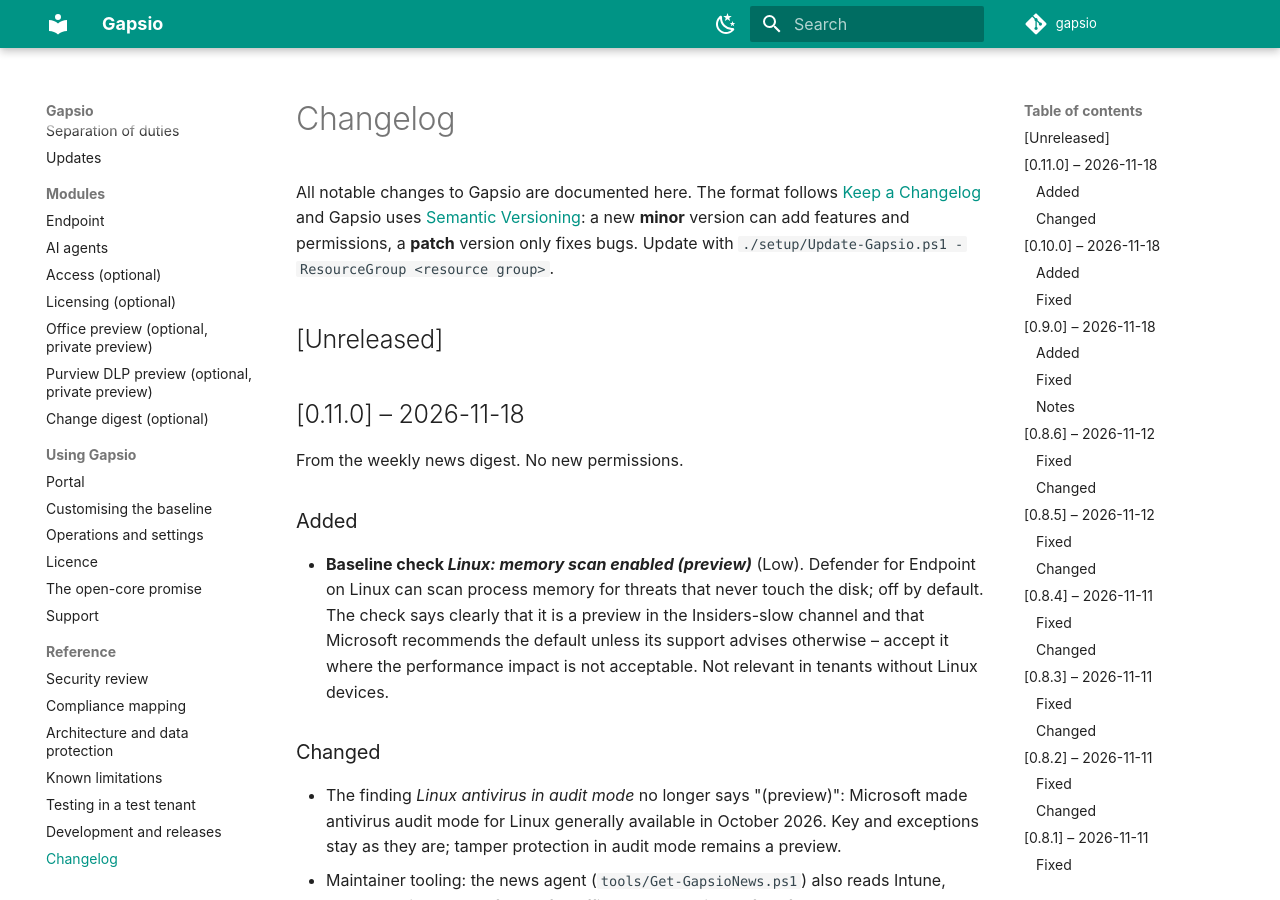
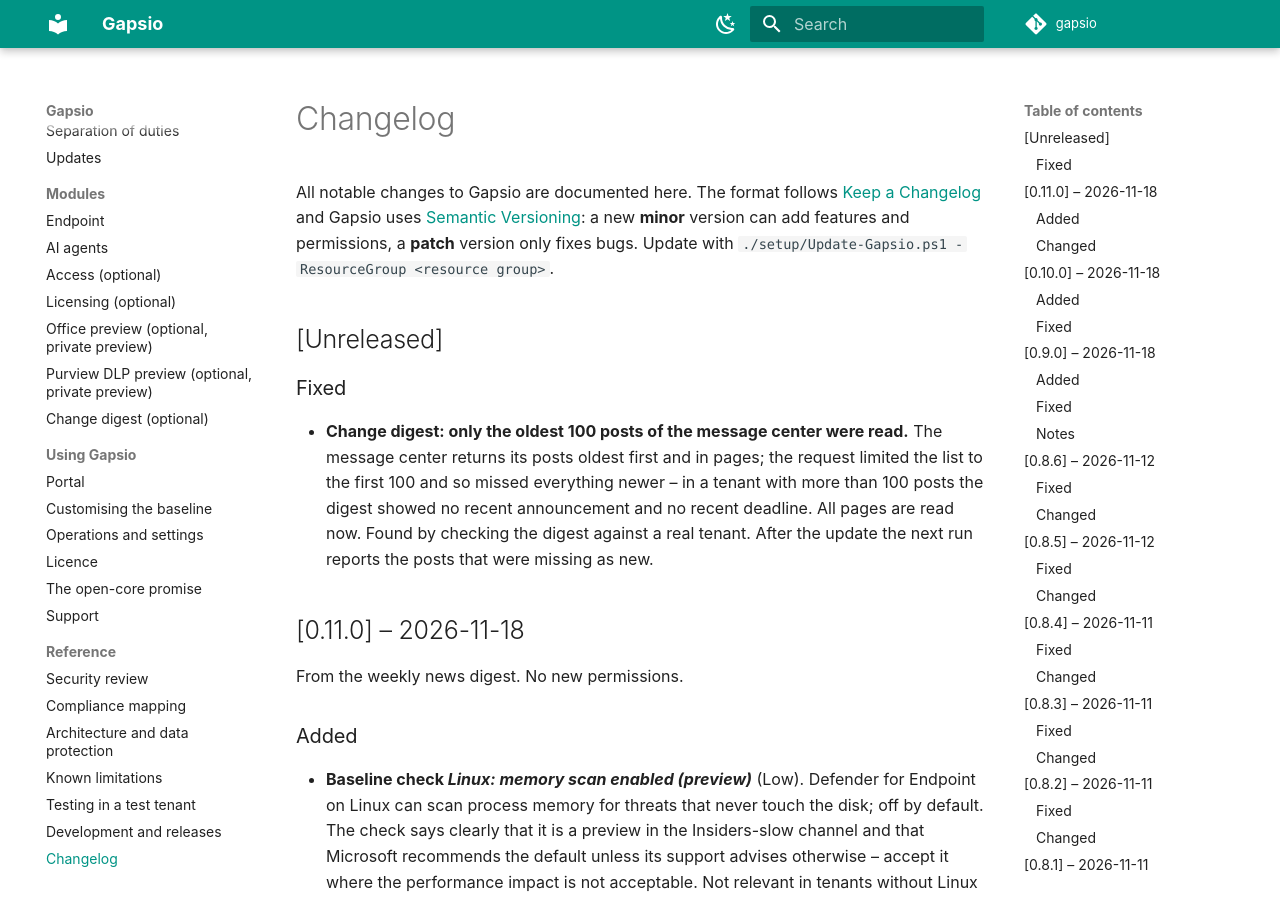
Before and after one commit to dominikhoefling/gapsio, an MkDocs documentation site: the page built from docs/changelog.md, in a window 1280 px wide and 900 px high. Built offline with MkDocs 1.6.1 and Material for MkDocs 9.7.7, drawn with Linux system fonts in a browser that asks for light colours; comment, search, counter and statistics services are not loaded.

Commit message:
Read every page of the message center in the change digest
The request capped the list with $top=100. The message center returns its
posts oldest first, so in a tenant with more than 100 posts the digest never
saw a recent announcement or deadline. The page size now goes into the Prefer
header as documented and all pages are read. The test mock pages like the
service and caps the list when $top is sent.

Signed-off-by: Dominik Höfling <dominik.hoefling@outlook.com>

```diff
--- a/CHANGELOG.md
+++ b/CHANGELOG.md
@@ -5,6 +5,13 @@ and Gapsio uses [Semantic Versioning](https://semver.org/): a new **minor** vers
 a **patch** version only fixes bugs. Update with `./setup/Update-Gapsio.ps1 -ResourceGroup <resource group>`.
 
 ## [Unreleased]
+
+### Fixed
+- **Change digest: only the oldest 100 posts of the message center were read.** The message center returns its
+  posts oldest first and in pages; the request limited the list to the first 100 and so missed everything newer –
+  in a tenant with more than 100 posts the digest showed no recent announcement and no recent deadline. All pages
+  are read now. Found by checking the digest against a real tenant. After the update the next run reports the
+  posts that were missing as new.
 
 ## [0.11.0] – 2026-11-18
 
```
Also changed, not shown: docs/modules/digest.md (+2 -1 lines), src/functionapp/config/knowledge/digest.md (+2 -1 lines), 2 other files.
